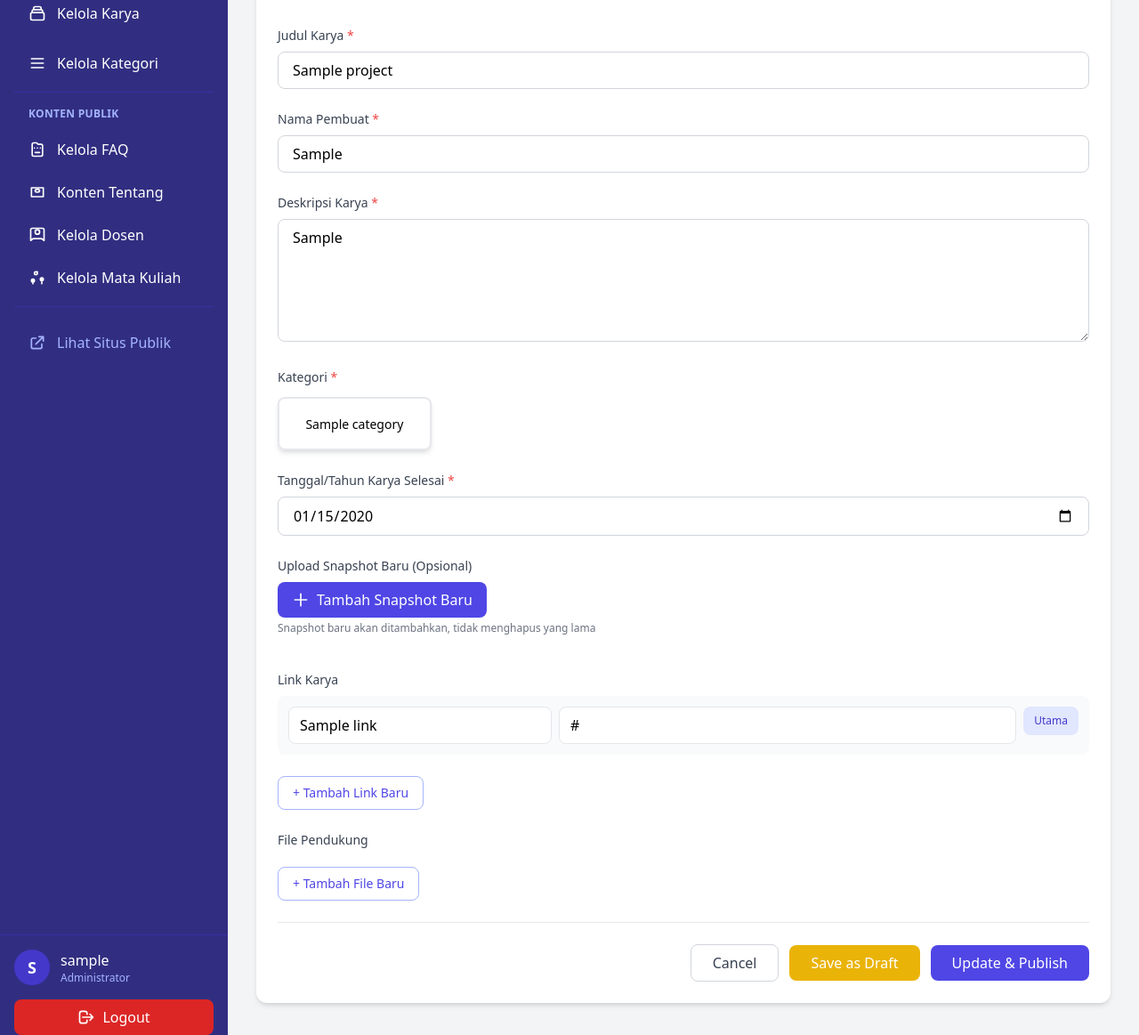
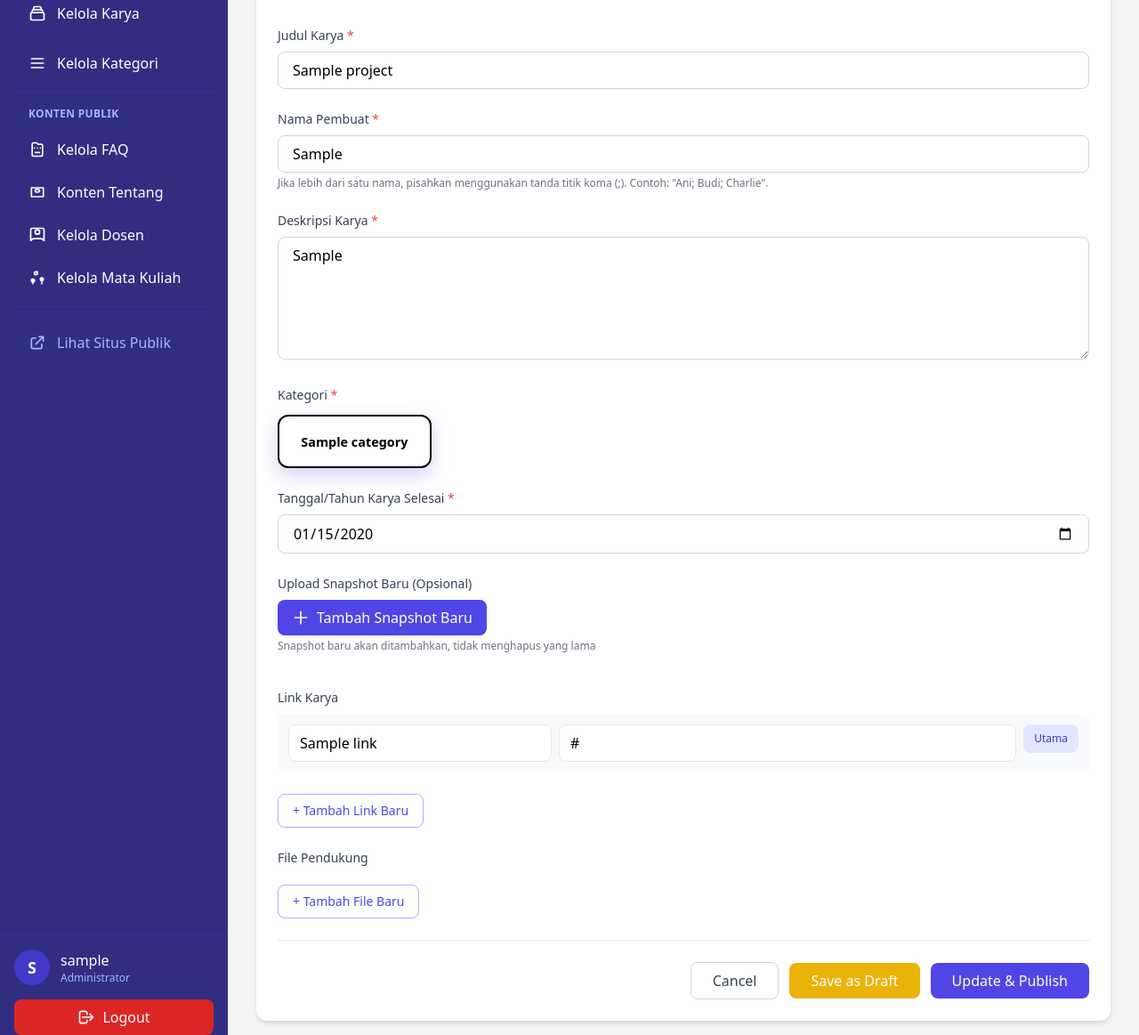
Before and after one commit to GuppyWasShot/portal, a PHP site: page /portal_tpl/views/admin/form_edit_karya.php?id=1 in a window 1280 px wide. Shown: the part 186-1349 px from the top of the page at 89% size. Run offline with PHP 8.4, Linux system fonts and the light colour scheme; the visitor is signed in with stand-in values (Sample User, id 1); tables that the repository leaves empty hold one stand-in row (values such as "Sample post"); some libraries are stand-ins or nearby versions.

Commit message:
pa adit 2

```diff
--- a/config/db_connect.php
+++ b/config/db_connect.php
@@ -17,6 +17,10 @@ $conn = mysqli_connect($host, $user, $pass, $db_name);
 if (!$conn) {
     die("Koneksi ke database gagal: " . mysqli_connect_error());
 }
+
+// Set timezone PHP dan MySQL ke Asia/Jakarta
+date_default_timezone_set('Asia/Jakarta');
+mysqli_query($conn, "SET time_zone = '+07:00'");
 
 // 3. Setel charset
 mysqli_set_charset($conn, "utf8mb4");
--- a/views/admin/form_edit_karya.php
+++ b/views/admin/form_edit_karya.php
@@ -64,6 +64,33 @@ while ($row = $result_files->fetch_assoc()) {
 $stmt->close();
 ?>
 
+<style>
+.category-card {
+    background-color: #f3f4f6;
+    border: 2px solid #e5e7eb;
+    border-radius: 0.75rem;
+    padding: 1rem;
+    transition: all .2s ease;
+    color: #4b5563;
+    text-align: center;
+}
+.category-card .category-name {
+    color: #4b5563;
+    font-weight: 600;
+    font-size: 0.9rem;
+    transition: color .2s ease;
+}
+.peer:checked + .category-card {
+    background-color: var(--cat-bg, #eef2ff);
+    border-color: var(--cat-border, #6366f1);
+    color: var(--cat-text, #4338ca);
+    box-shadow: 0 8px 20px rgba(79, 70, 229, 0.25);
+}
+.peer:checked + .category-card .category-name {
+    color: var(--cat-text, #4338ca);
+}
+</style>
+
 <header class="bg-white shadow-sm">
     <div class="px-8 py-6">
         <div class="flex items-center text-sm text-gray-500 mb-2">
@@ -103,7 +130,9 @@ $stmt->close();
                 </label>
                 <input type="text" id="pembuat" name="pembuat" required
                        value="<?php echo htmlspecialchars($karya['pembuat']); ?>"
-                       class="w-full px-4 py-2 border border-gray-300 rounded-lg focus:ring-2 focus:ring-indigo-500 focus:border-indigo-500">
+                       class="w-full px-4 py-2 border border-gray-300 rounded-lg focus:ring-2 focus:ring-indigo-500 focus:border-indigo-500"
+                       placeholder='Nama atau tim pembuat (pisahkan dengan ";")'>
+                <p class="text-xs text-gray-500 mt-1">Jika lebih dari satu nama, pisahkan menggunakan tanda titik koma (;). Contoh: "Ani; Budi; Charlie".</p>
             </div>
 
             <!-- Deskripsi -->
@@ -121,21 +150,22 @@ $stmt->close();
                     Kategori <span class="text-red-500">*</span>
                 </label>
                 <div class="grid grid-cols-2 md:grid-cols-5 gap-3">
-                    <?php while($kategori = mysqli_fetch_assoc($result_kategori)): ?>
+                    <?php while($kategori = mysqli_fetch_assoc($result_kategori)):
+                        $color = $kategori['warna_hex'];
+                        $bgColor = $color . '1a';
+                        $isChecked = in_array($kategori['id_kategori'], $selected_categories);
+                    ?>
                     <label class="relative cursor-pointer">
                         <input type="checkbox" name="kategori[]" value="<?php echo $kategori['id_kategori']; ?>"
-                               <?php echo in_array($kategori['id_kategori'], $selected_categories) ? 'checked' : ''; ?>
+                               <?php echo $isChecked ? 'checked' : ''; ?>
                                class="peer sr-only">
-                        <div class="flex items-center justify-center p-4 border-2 rounded-lg transition-all filter grayscale opacity-50
-                                    peer-checked:border-2 peer-checked:shadow-md peer-checked:filter-none peer-checked:opacity-100 hover:shadow-sm"
-                             style="border-color: <?php echo $kategori['warna_hex']; ?>33;
-                                    background-color: <?php echo $kategori['warna_hex']; ?>10;">
-                            <div class="text-center peer-checked:scale-105 transition-transform">
-                                <span class="text-sm font-medium transition-colors"
-                                      style="color: <?php echo $kategori['warna_hex']; ?>;">
-                                    <?php echo htmlspecialchars($kategori['nama_kategori']); ?>
-                                </span>
-                            </div>
+                        <div class="category-card"
+                             style="--cat-bg: <?php echo $bgColor; ?>;
+                                    --cat-border: <?php echo $color; ?>;
+                                    --cat-text: <?php echo $color; ?>;">
+                            <span class="category-name">
+                                <?php echo htmlspecialchars($kategori['nama_kategori']); ?>
+                            </span>
                         </div>
                     </label>
                     <?php endwhile; ?>
--- a/views/layouts/header_admin.php
+++ b/views/layouts/header_admin.php
@@ -121,7 +121,7 @@ $page_title = isset($page_title) ? $page_title : 'Dashboard';
                 </div>
 
                 <div class="pt-4 mt-4 border-t border-indigo-800">
-                    <a href="../../views/public/index.php" target="_blank" class="flex items-center px-4 py-3 hover:bg-indigo-800 rounded-lg transition text-indigo-300">
+                    <a href="../../views/public/index.php" target="_blank" rel="noopener noreferrer" class="flex items-center px-4 py-3 hover:bg-indigo-800 rounded-lg transition text-indigo-300">
                         <svg class="w-5 h-5 mr-3" fill="none" stroke="currentColor" viewBox="0 0 24 24">
                             <path stroke-linecap="round" stroke-linejoin="round" stroke-width="2" d="M10 6H6a2 2 0 00-2 2v10a2 2 0 002 2h10a2 2 0 002-2v-4M14 4h6m0 0v6m0-6L10 14" />
                         </svg>
--- a/views/public/dosen.php
+++ b/views/public/dosen.php
@@ -40,9 +40,8 @@ include __DIR__ . '/../layouts/header_public.php';
                     </div>
                     <div class="info-content-unique">
                         <div class="name-research-group">
-                            <h3 class="dosen-name"><?php echo htmlspecialchars($dosen['nama']); ?></h3>
                             <?php if (!empty($dosen['gelar'])): ?>
-                                <p class="dosen-title"><?php echo htmlspecialchars($dosen['gelar']); ?></p>
+                                <h3 class="dosen-name"><?php echo htmlspecialchars($dosen['nama']) . (empty($dosen['gelar']) ? '' : ' ' . htmlspecialchars($dosen['gelar'])); ?></h3>
                             <?php endif; ?>
                             <?php if (!empty($dosen['jabatan'])): ?>
                                 <p class="dosen-position"><?php echo htmlspecialchars($dosen['jabatan']); ?></p>
```
Also changed, not shown: assets/css/page-detail.css (+11 -0 lines), views/admin/form_tambah_karya.php (+40 -12 lines), views/public/detail_karya.php (+13 -0 lines), assets/img/dosen/fd.png (renamed from assets/img/fd.png), assets/img/dosen/fd2.png (renamed from assets/img/fd2.png), assets/img/dosen/fd3.png (renamed from assets/img/fd3.png), assets/img/dosen/fd4.png (renamed from assets/img/fd4.png), assets/img/dosen/fd5.png (renamed from assets/img/fd5.png), assets/img/dosen/fd6.png (renamed from assets/img/fd6.png), assets/img/dosen/fd7.png (renamed from assets/img/fd7.png).
